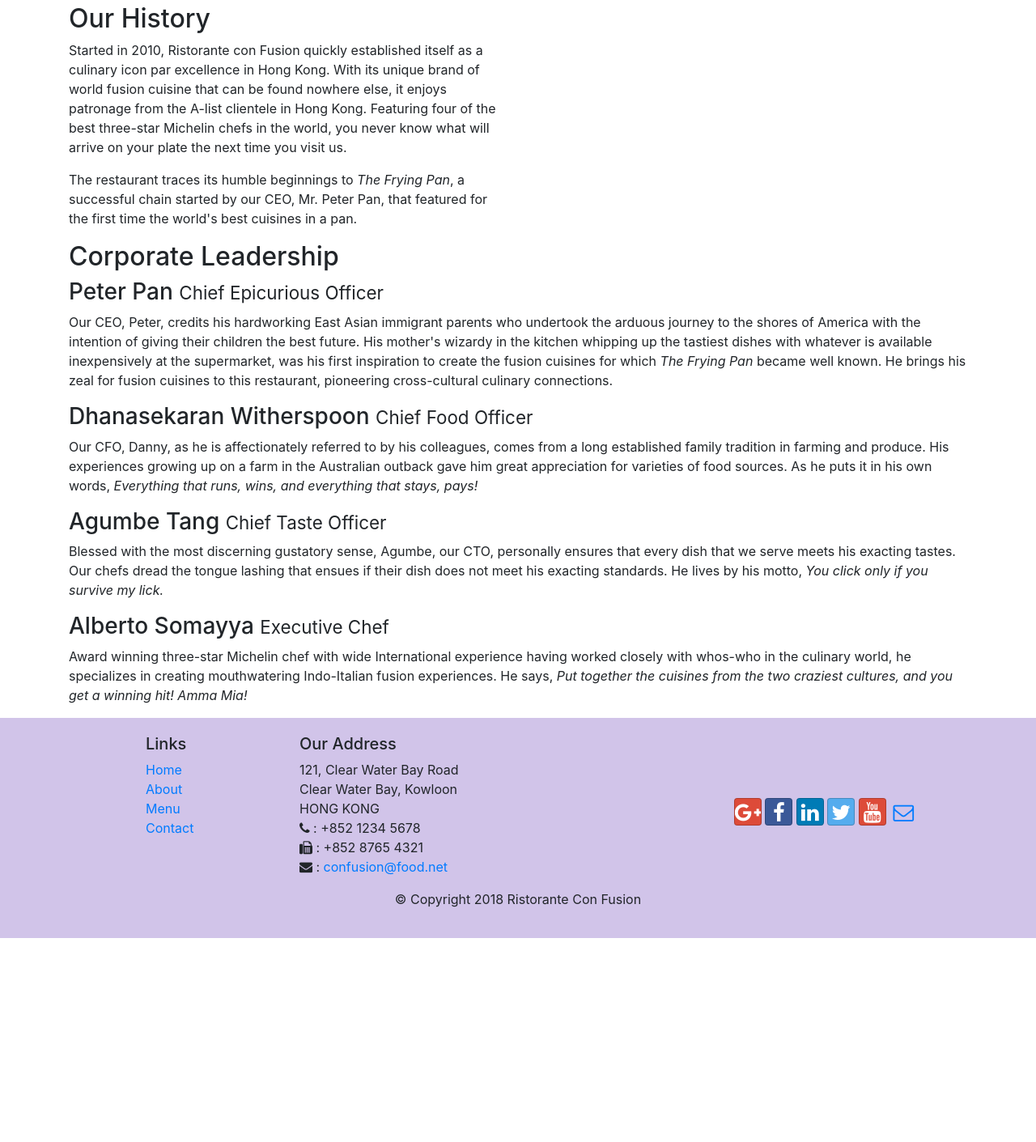
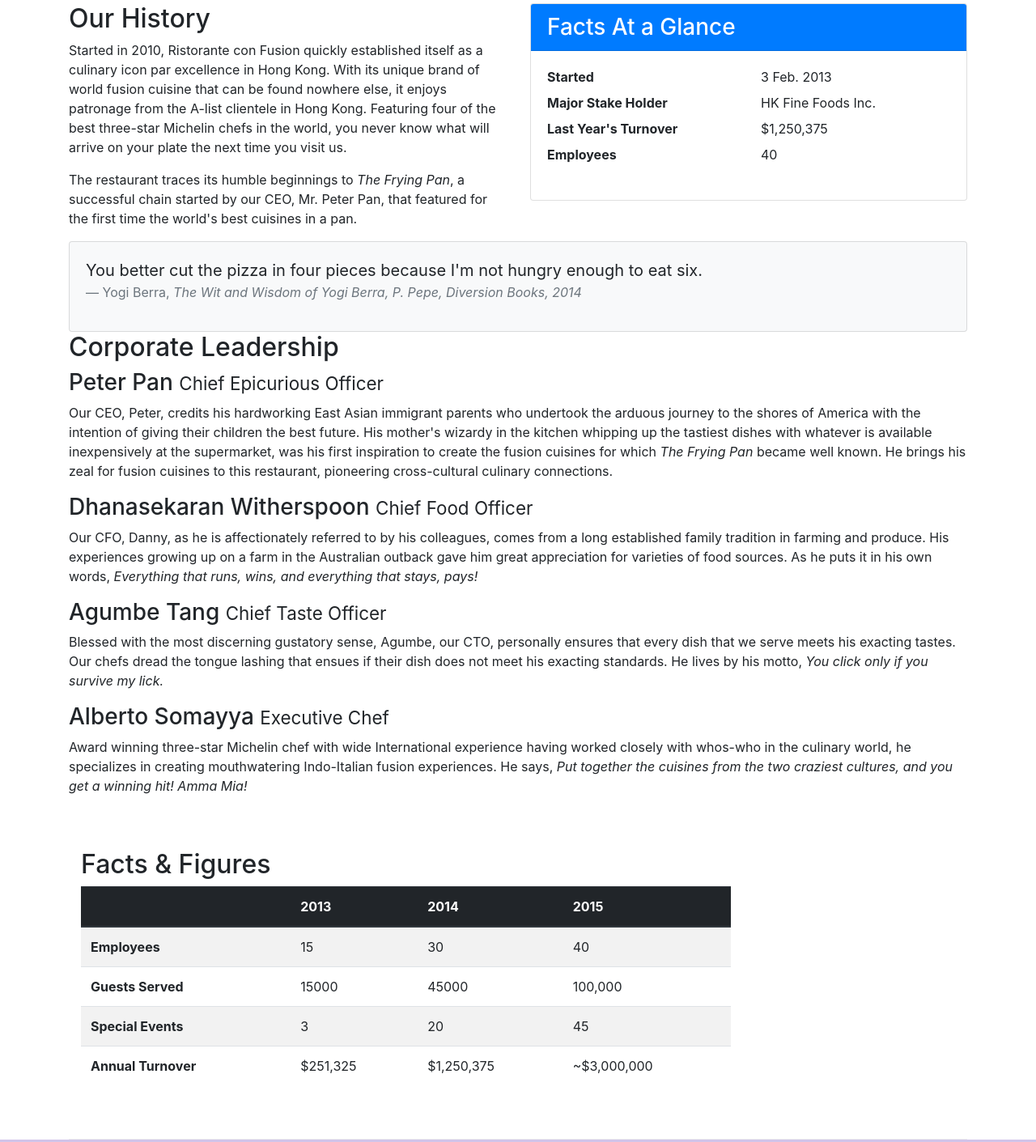
Before and after one commit to vd02/Bootstrap, a website: page aboutus.html in a window 1280 px wide. Shown: the part 461-1872 px from the top of the page at 81% size. Before the commit the page ends 1620 px from the top, so only its background shows below. Drawn offline with nearby package versions, Linux system fonts and the light colour scheme.

Commit message:
Tables and Cards

```diff
--- a/aboutus.html
+++ b/aboutus.html
@@ -26,10 +26,13 @@
             <a class="navbar-brand mr-auto" href="/index.html">Ristorante</a>
             <div class="collapse navbar-collapse" id="Navbar">
                 <ul class="navbar-nav mr-auto">
-                    <li class="nav-item"><a class="nav-link" href="/index.html"><span class="fa fa-home"></span> Home</a></li>
-                    <li class="nav-item active"><a class="nav-link" href="/aboutus.html"><span class="fa fa-info"></span> About</a></li>
+                    <li class="nav-item"><a class="nav-link" href="/index.html"><span class="fa fa-home"></span>
+                            Home</a></li>
+                    <li class="nav-item active"><a class="nav-link" href="/aboutus.html"><span
+                                class="fa fa-info"></span> About</a></li>
                     <li class="nav-item"><a class="nav-link" href="#"><span class="fa fa-list"></span> Menu</a></li>
-                    <li class="nav-item"><a class="nav-link" href="/contactus.html"><span class="fa fa-address-card"></span> Contact</a></li>
+                    <li class="nav-item"><a class="nav-link" href="/contactus.html"><span
+                                class="fa fa-address-card"></span> Contact</a></li>
                 </ul>
             </div>
         </div>
@@ -72,7 +75,34 @@
                 <p>The restaurant traces its humble beginnings to <em>The Frying Pan</em>, a successful chain started by
                     our CEO, Mr. Peter Pan, that featured for the first time the world's best cuisines in a pan.</p>
             </div>
-            <div>
+            <div class="col-12 col-sm-6">
+                <div class="card">
+                    <h3 class="card-header bg-primary text-white">Facts At a Glance</h3>
+                    <div class="card-body">
+                        <dl class="row">
+                            <dt class="col-6">Started</dt>
+                            <dd class="col-6">3 Feb. 2013</dd>
+                            <dt class="col-6">Major Stake Holder</dt>
+                            <dd class="col-6">HK Fine Foods Inc.</dd>
+                            <dt class="col-6">Last Year's Turnover</dt>
+                            <dd class="col-6">$1,250,375</dd>
+                            <dt class="col-6">Employees</dt>
+                            <dd class="col-6">40</dd>
+                        </dl>
+                    </div>
+                </div>
+            </div>
+            <div class="col-12">
+                <div class="card card-body bg-light">
+                    <blockquote class="blockquote">
+                        <p class="mb-0">You better cut the pizza in four pieces because
+                            I'm not hungry enough to eat six.</p>
+                        <footer class="blockquote-footer">Yogi Berra,
+                            <cite title="Source Title">The Wit and Wisdom of Yogi Berra,
+                            P. Pepe, Diversion Books, 2014</cite>
+                        </footer>
+                    </blockquote>
+                </div>
             </div>
         </div>
 
@@ -81,7 +111,8 @@
             <div class="col-12 col-sm">
                 <h2>Corporate Leadership</h2>
                 <h3>Peter Pan <small>Chief Epicurious Officer</small></h3>
-                <p class="d-none d-sm-block">Our CEO, Peter, credits his hardworking East Asian immigrant parents who undertook the arduous
+                <p class="d-none d-sm-block">Our CEO, Peter, credits his hardworking East Asian immigrant parents who
+                    undertook the arduous
                     journey to the shores of America with the intention of giving their children the best future. His
                     mother's wizardy in the kitchen whipping up the tastiest dishes with whatever is available
                     inexpensively at the supermarket, was his first inspiration to create the fusion cuisines for which
@@ -89,24 +120,71 @@
                     restaurant, pioneering cross-cultural culinary connections.
                 </p>
                 <h3>Dhanasekaran Witherspoon <small>Chief Food Officer</small></h3>
-                <p class="d-none d-sm-block">Our CFO, Danny, as he is affectionately referred to by his colleagues, comes from a long established
+                <p class="d-none d-sm-block">Our CFO, Danny, as he is affectionately referred to by his colleagues,
+                    comes from a long established
                     family tradition in farming and produce. His experiences growing up on a farm in the Australian
                     outback gave him great appreciation for varieties of food sources. As he puts it in his own words,
                     <em>Everything that runs, wins, and everything that stays, pays!</em>
                 </p>
                 <h3>Agumbe Tang <small>Chief Taste Officer</small></h3>
-                <p class="d-none d-sm-block">Blessed with the most discerning gustatory sense, Agumbe, our CTO, personally ensures that every dish
+                <p class="d-none d-sm-block">Blessed with the most discerning gustatory sense, Agumbe, our CTO,
+                    personally ensures that every dish
                     that we serve meets his exacting tastes. Our chefs dread the tongue lashing that ensues if their
                     dish does not meet his exacting standards. He lives by his motto, <em>You click only if you survive
                         my lick.</em></p>
                 <h3>Alberto Somayya <small>Executive Chef</small></h3>
-                <p class="d-none d-sm-block">Award winning three-star Michelin chef with wide International experience having worked closely with
+                <p class="d-none d-sm-block">Award winning three-star Michelin chef with wide International experience
+                    having worked closely with
                     whos-who in the culinary world, he specializes in creating mouthwatering Indo-Italian fusion
                     experiences. He says, <em>Put together the cuisines from the two craziest cultures, and you get a
                         winning hit! Amma Mia!</em></p>
             </div>
         </div>
-
+        <div class="row row-content">
+            <div class="col-12 col-sm-9">
+                <h2>Facts &amp; Figures</h2>
+                <div class="table-responsive">
+                    <table class="table table-striped">
+                        <thead class="thead-dark">
+                            <tr>
+                                <th>&nbsp;</th>
+                                <th>2013</th>
+                                <th>2014</th>
+                                <th>2015</th>
+                            </tr>
+                        </thead>
+                        <tbody>
+                            <tr>
+                                <th>Employees</th>
+                                <td>15</td>
+                                <td>30</td>
+                                <td>40</td>
+                            </tr>
+                            <tr>
+                                <th>Guests Served</th>
+                                <td>15000</td>
+                                <td>45000</td>
+                                <td>100,000</td>
+                            </tr>
+                            <tr>
+                                <th>Special Events</th>
+                                <td>3</td>
+                                <td>20</td>
+                                <td>45</td>
+                            </tr>
+                            <tr>
+                                <th>Annual Turnover</th>
+                                <td>$251,325</td>
+                                <td>$1,250,375</td>
+                                <td>~$3,000,000</td>
+                            </tr>
+                        </tbody>
+                    </table>
+                </div>
+            </div>
+            <div class="col-12 col-sm-3">
+            </div>
+        </div>
     </div>
 
     <footer class="footer">
@@ -134,11 +212,16 @@
                 </div>
                 <div class="col-12 col-sm-4 align-self-center">
                     <div class="text-center">
-                        <a class="btn btn-social-icon btn-google" href="http://google.com/+"><i class="fa fa-google-plus"></i></a>
-                        <a class="btn btn-social-icon btn-facebook" href="http://www.facebook.com/profile.php?id="><i class="fa fa-facebook"></i></a>
-                        <a class="btn btn-social-icon btn-linkedin" href="http://www.linkedin.com/in/"><i class="fa fa-linkedin"></i></a>
-                        <a class="btn btn-social-icon btn-twitter" href="http://twitter.com/"><i class="fa fa-twitter"></i></a>
-                        <a class="btn btn-social-icon btn-google" href="http://youtube.com/"><i class="fa fa-youtube"></i></a>
+                        <a class="btn btn-social-icon btn-google" href="http://google.com/+"><i
+                                class="fa fa-google-plus"></i></a>
+                        <a class="btn btn-social-icon btn-facebook" href="http://www.facebook.com/profile.php?id="><i
+                                class="fa fa-facebook"></i></a>
+                        <a class="btn btn-social-icon btn-linkedin" href="http://www.linkedin.com/in/"><i
+                                class="fa fa-linkedin"></i></a>
+                        <a class="btn btn-social-icon btn-twitter" href="http://twitter.com/"><i
+                                class="fa fa-twitter"></i></a>
+                        <a class="btn btn-social-icon btn-google" href="http://youtube.com/"><i
+                                class="fa fa-youtube"></i></a>
                         <a class="btn btn-social-icon" href="mailto:"><i class="fa fa-envelope-o"></i></a>
                     </div>
 
```
